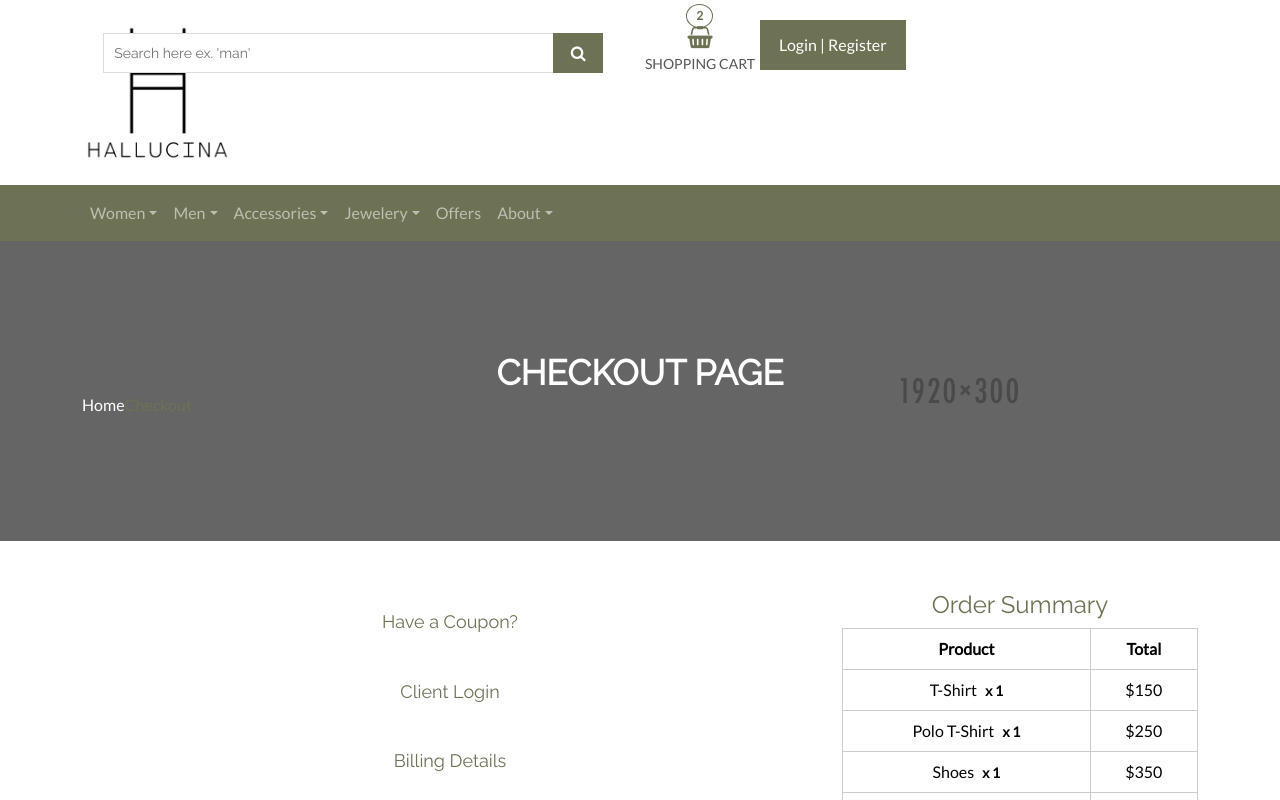
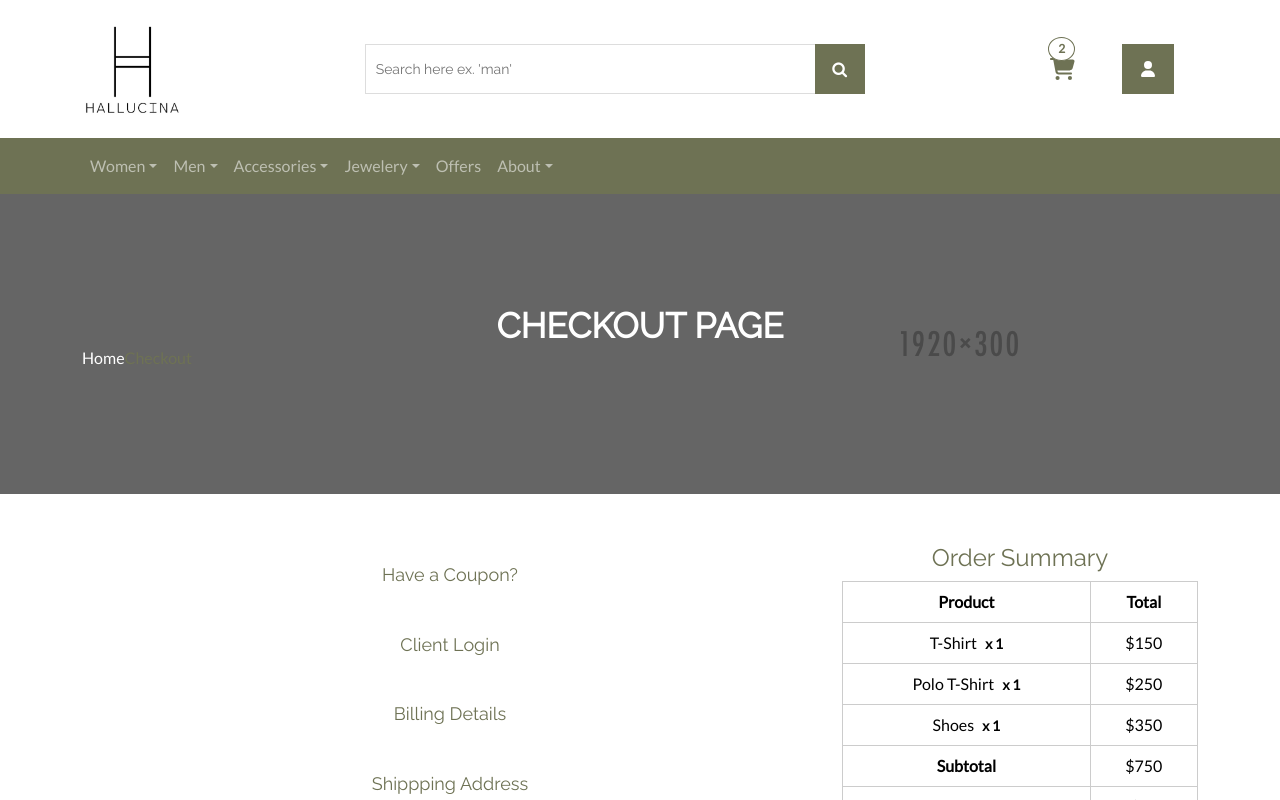
Before and after one commit to Malithkalhara/hallucina-app, a React (Create React App) app: page /checkout in a window 1280 px wide. Shown: the top 800 px of the page. Built offline with nearby package versions, Linux system fonts and the light colour scheme.

Commit message:
Alignments adjusted

```diff
--- a/package.json
+++ b/package.json
@@ -3,6 +3,9 @@
   "version": "0.1.0",
   "private": true,
   "dependencies": {
+    "@fortawesome/fontawesome-svg-core": "^6.5.1",
+    "@fortawesome/free-solid-svg-icons": "^6.5.1",
+    "@fortawesome/react-fontawesome": "^0.2.0",
     "@testing-library/jest-dom": "^5.17.0",
     "@testing-library/react": "^13.4.0",
     "@testing-library/user-event": "^13.5.0",
--- a/src/assets/css/style.css
+++ b/src/assets/css/style.css
@@ -408,7 +408,7 @@ img {
 #aa-header .aa-header-bottom .aa-header-bottom-area .aa-search-box {
   float: right;
   margin-right: 5%;
-  margin-top: 13px;
+  /* margin-top: 13px; */
   position: relative;
   width: 500px;
 }
@@ -417,7 +417,7 @@ img {
   color: #555;
   font-size: 14px;
   font-family: "Raleway", sans-serif;
-  height: 40px;
+  height: 50px;
   padding: 10px 55px 10px 10px;
   width: 100%;
 }
@@ -442,7 +442,7 @@ img {
   float: right;
   text-align: center;
   position: relative;
-  padding-bottom: 10px;
+  /* padding-bottom: 10px; */
 }
 #aa-header .aa-header-bottom .aa-cartbox .aa-cart-link {
   font-size: 22px;
--- a/src/layout/Header.jsx
+++ b/src/layout/Header.jsx
@@ -1,5 +1,8 @@
 import React from "react";
 import { Link } from "react-router-dom";
+import { FontAwesomeIcon } from "@fortawesome/react-fontawesome";
+import { faUser } from "@fortawesome/free-solid-svg-icons";
+import { faCartShopping } from "@fortawesome/free-solid-svg-icons";
 
 export const Header = () => {
   return (
@@ -12,17 +15,19 @@ export const Header = () => {
                 <div className="aa-header-bottom-area">
                   <div className="row w-100">
                     <div className="col-3">
-                      <div
-                        className="aa-logo"
-                      >
+                      <div className="aa-logo">
                         <Link to="/">
-                          <img src="img/Picture1.jpg" alt="logo img" style={{
-                            width: "150px",
-                          }}></img>
+                          <img
+                            src="img/Picture1.jpg"
+                            alt="logo img"
+                            style={{
+                              width: "100px",
+                            }}
+                          ></img>
                         </Link>
                       </div>
                     </div>
-                    <div className="col-3">
+                    <div className="col-6 d-flex justify-content-center align-items-center">
                       <div className="aa-search-box">
                         <form action="">
                           <input
@@ -38,12 +43,12 @@ export const Header = () => {
                       </div>
                     </div>
 
-                    <div className="col-6">
-                      <div className="d-flex">
-                        <div className="aa-cartbox">
+                    <div className="col-3 d-flex align-items-center justify-content-end">
+                      <div className="d-flex justify-content-center align-items-center">
+                        <div className="aa-cartbox d-flex justify-content-center">
                           <a className="aa-cart-link" href="#">
-                            <span className="fa fa-shopping-basket"></span>
-                            <span className="aa-cart-title">SHOPPING CART</span>
+                            <FontAwesomeIcon icon={faCartShopping} />
+                            {/* <span className="aa-cart-title">SHOPPING CART</span> */}
                             <span className="aa-cart-notify">2</span>
                           </a>
                           <div className="aa-cartbox-summary">
@@ -101,10 +106,8 @@ export const Header = () => {
                             </a>
                           </div>
                         </div>
-                        <div>
-                          <button className="aa-browse-btn">
-                            Login | Register
-                          </button>
+                        <div className="aa-browse-btn">
+                          <FontAwesomeIcon icon={faUser} />
                         </div>
                       </div>
                     </div>
```
Also changed, not shown: 1 other file (tests, documents, lock files or other folders).
